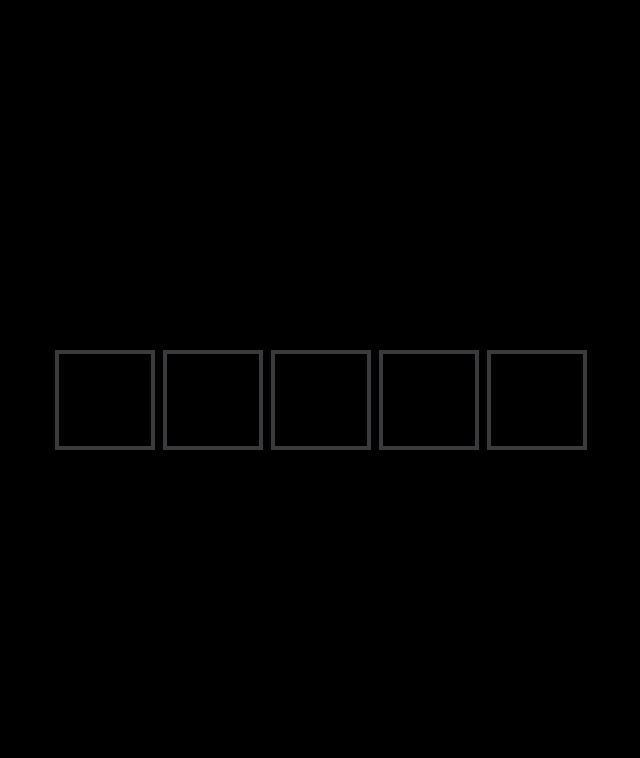
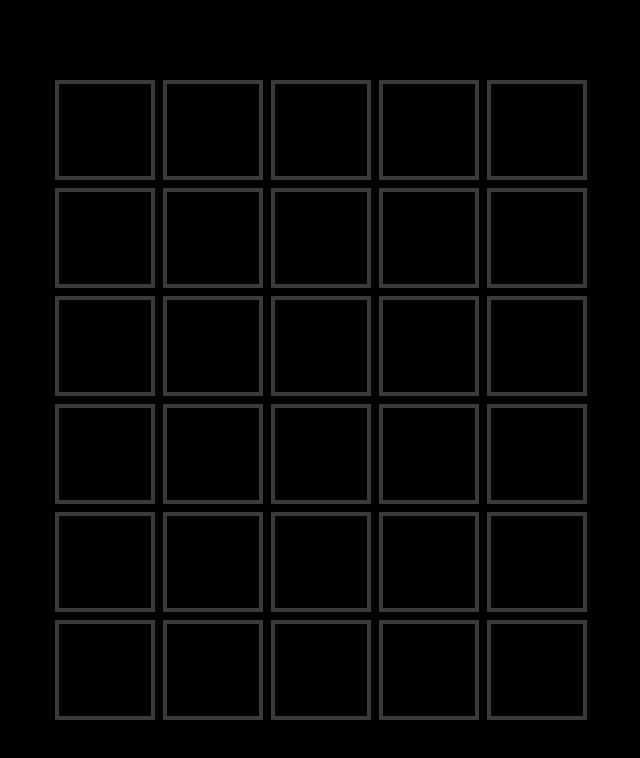
Before and after one commit to kmkinney/wordle-battle, a Next.js app: page / in a window 1280 px wide. Shown: the top 758 px of the page, without its empty margins (319-959 px from the left). Built offline with nearby package versions, Linux system fonts and the light colour scheme.

Commit message:
Focus now changes to next word guess

```diff
--- a/components/Letter.js
+++ b/components/Letter.js
@@ -18,7 +18,7 @@ export default function Letter(props) {
     if (props.submitted) {
       setFlipped(true);
     }
-  }, [props.submitted])
+  }, [props.submitted]);
 
   return (
     <div
@@ -33,7 +33,9 @@ export default function Letter(props) {
           <p>{props.letter}</p>
         </div>
         <div className={`${styles.flipCardBack} ${color}`}>
-          <p style={{transform: 'rotateY(180deg)'}}>{props.letter}</p>
+          <p className={styles.letter} style={{ transform: 'rotateY(180deg)' }}>
+            {props.letter}
+          </p>
         </div>
       </div>
     </div>
--- a/components/WordGuess.js
+++ b/components/WordGuess.js
@@ -9,7 +9,7 @@ export default function WordGuess(props) {
 
   useEffect(() => {
     updateColors(getColors(props.targetWord, word));
-  }, [word, submitted]);
+  }, [submitted]);
 
   function Letters(props) {
     return (
@@ -20,9 +20,10 @@ export default function WordGuess(props) {
               key={index}
               letter={word[index] == null ? '' : word[index]}
               color={colors[index]}
-              flipLetter={props.submitted}
-              submitted={submitted}
+              submitted={props.submitted}
               targetWord={props.targetWord}
+              focus={props.focus}
+              index={props.index}
             />
           );
         })}
@@ -37,8 +38,11 @@ export default function WordGuess(props) {
         updateWord={updateWord}
         wasSubmitted={wasSubmitted}
         targetWord={props.targetWord}
+        focus={props.focus}
+        updateFocus={props.updateFocus}
+        index={props.index}
       />
-      <Letters submitted={submitted} targetWord={props.targetWord} />
+      <Letters submitted={submitted} targetWord={props.targetWord} focus={props.focus} index={props.index}/>
     </div>
   );
 }
@@ -47,8 +51,10 @@ function Form(props) {
   const inputRef = useRef();
 
   useEffect(() => {
-    inputRef.current.focus();
-  }, []);
+    if (props.index == props.focus) {
+      inputRef.current.focus();
+    }
+  }, [props.focus]);
 
   const changeWord = (event) => {
     props.updateWord(event.target.value);
@@ -57,10 +63,13 @@ function Form(props) {
 
   const submitWord = (event) => {
     event.preventDefault(); // don't redirect the page
-    if (event.target[0].value.length == props.targetWord.length) {
+    if (event.target[0].value.length == props.targetWord.length && props.index == props.focus) {
       props.wasSubmitted(true);
+      props.updateFocus(props.focus + 1);
     }
   };
+
+  let isFocused = props.index == 1;
 
   return (
     <form className={styles.input} onSubmit={submitWord}>
@@ -70,8 +79,8 @@ function Form(props) {
         required
         spellCheck='false'
         onKeyUp={changeWord}
-        onBlur={({ target }) => target.focus()}
-        autoFocus={true}
+        // onBlur={({ target }) => target.focus()}
+        autoFocus={isFocused}
         ref={inputRef}
         maxLength={5}
       />
--- a/pages/index.js
+++ b/pages/index.js
@@ -1,23 +1,59 @@
-import Head from 'next/head'
-import styles from '../styles/Home.module.css'
-import WordGuess from '../components/WordGuess'
-import { useState } from 'react'
-import Link from 'next/link'
+import Head from 'next/head';
+import styles from '../styles/Home.module.css';
+import WordGuess from '../components/WordGuess';
+import { useState, useEffect } from 'react';
+import Link from 'next/link';
 
 export default function Home() {
-  const [targetWord, updateTargetWord] = useState("tears")
+  const [targetWord, updateTargetWord] = useState('tears');
+  const [focus, updateFocus] = useState(1);
 
   return (
     <div className={styles.container}>
       <Head>
         <title>Wordle Off</title>
-        <meta name="description" content="Generated by create next app" />
-        <link rel="icon" href="/favicon.ico" />
+        <meta name='description' content='Generated by create next app' />
+        <link rel='icon' href='/favicon.ico' />
       </Head>
 
       <main className={styles.main}>
-        <WordGuess targetWord={targetWord}/>
+        <WordGuess
+          targetWord={targetWord}
+          index={1}
+          focus={focus}
+          updateFocus={updateFocus}
+        />
+        <WordGuess
+          targetWord={targetWord}
+          index={2}
+          focus={focus}
+          updateFocus={updateFocus}
+        />
+        <WordGuess
+          targetWord={targetWord}
+          index={3}
+          focus={focus}
+          updateFocus={updateFocus}
+        />
+        <WordGuess
+          targetWord={targetWord}
+          index={4}
+          focus={focus}
+          updateFocus={updateFocus}
+        />
+        <WordGuess
+          targetWord={targetWord}
+          index={5}
+          focus={focus}
+          updateFocus={updateFocus}
+        />
+        <WordGuess
+          targetWord={targetWord}
+          index={6}
+          focus={focus}
+          updateFocus={updateFocus}
+        />
       </main>
     </div>
-  )
+  );
 }
--- a/styles/Letter.module.css
+++ b/styles/Letter.module.css
@@ -1,3 +1,7 @@
+.letter {
+  transition: transform 0.6s;
+}
+
 .flipCard {
   background-color: transparent;
   width: 100px;
```
